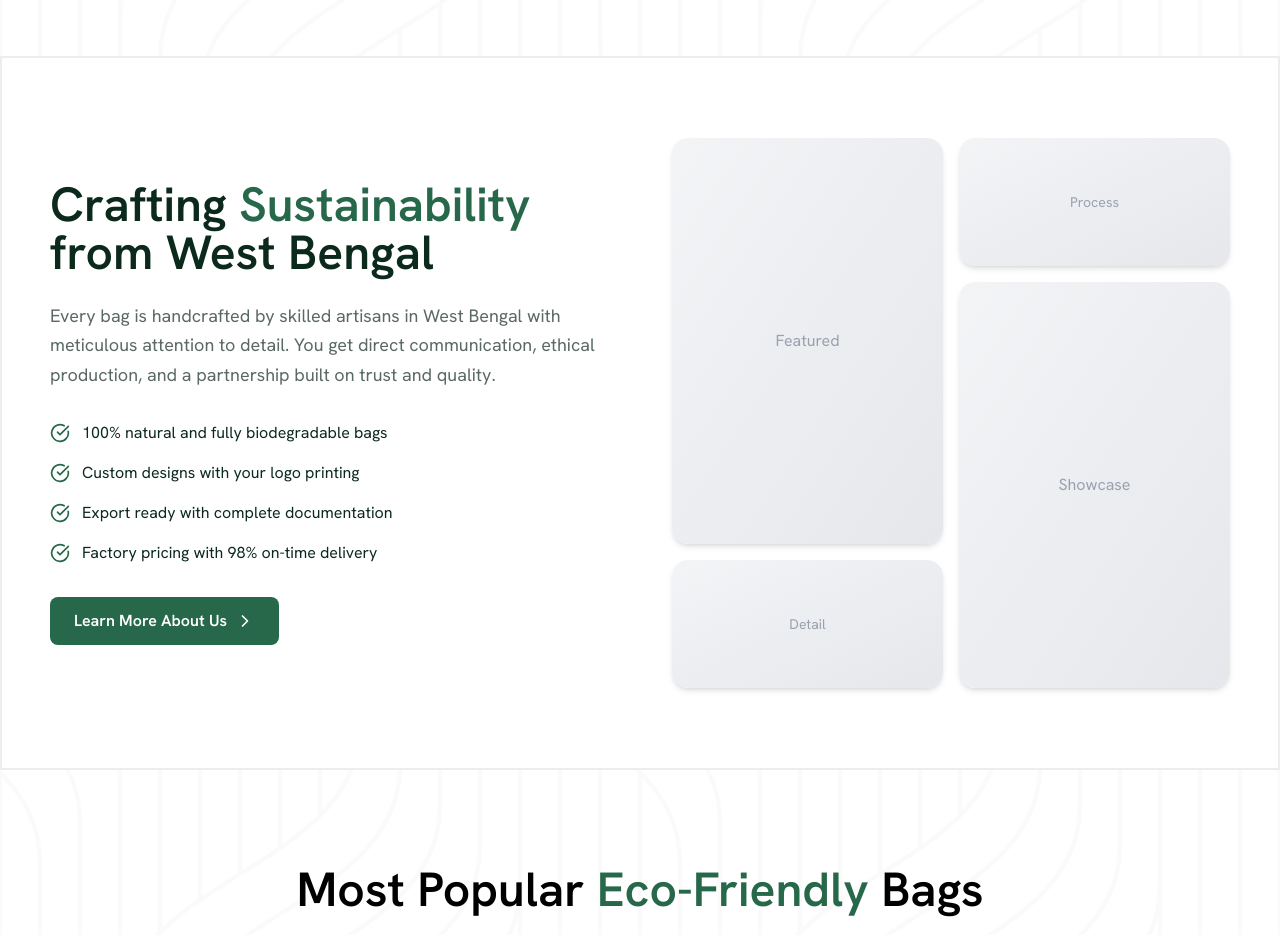
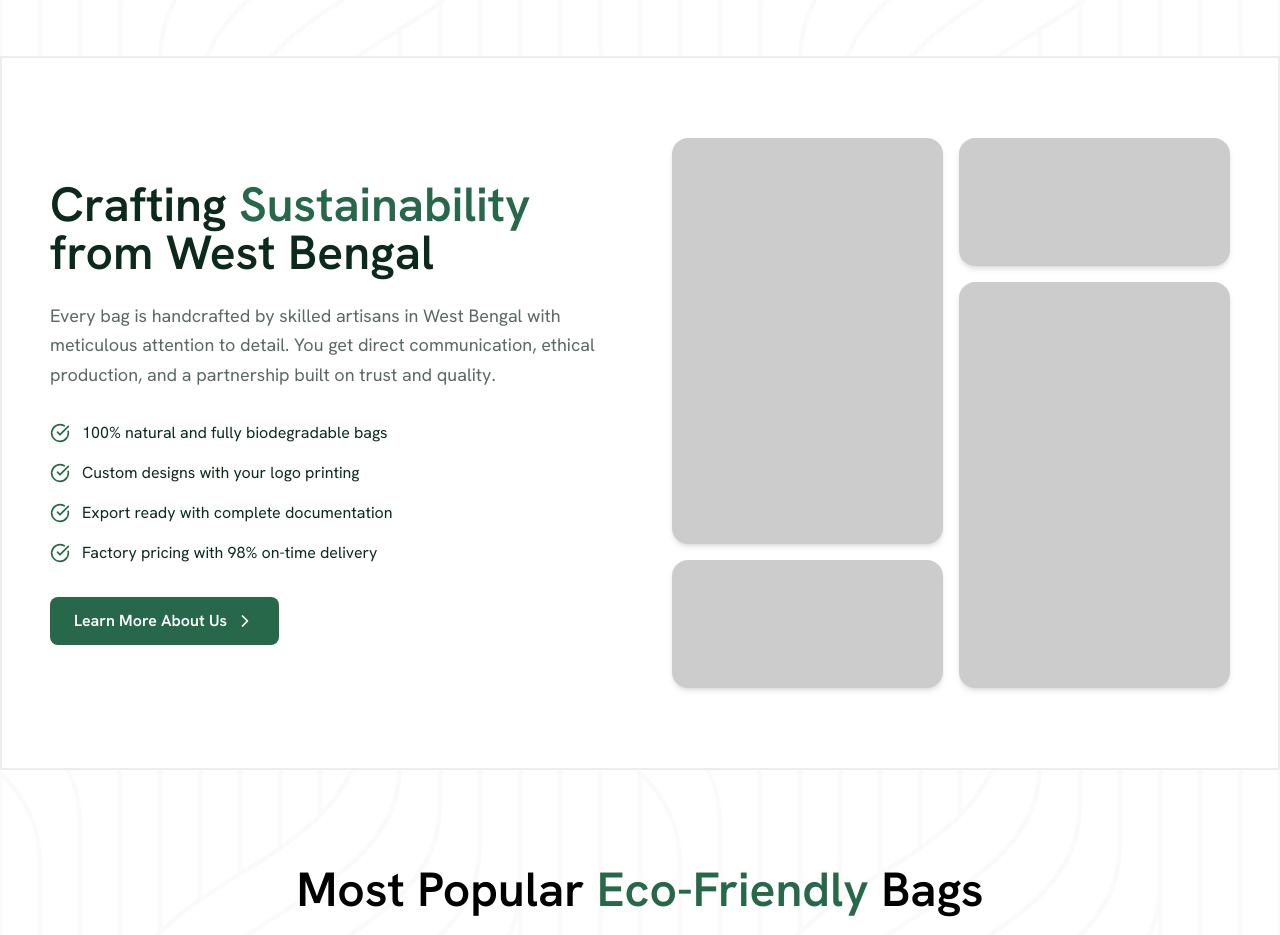
Before and after one commit to datta-sayak/ecommerce-cms, a Next.js app: page / in a window 1280 px wide. Shown: the part 1500-2435 px from the top of the page. Built offline with nearby package versions, Linux system fonts and the light colour scheme.

Commit message:
style: home page design refinements

```diff
--- a/app/sections/CraftingSection.tsx
+++ b/app/sections/CraftingSection.tsx
@@ -48,34 +48,26 @@ export default function CraftingSection() {
             {/* Left Column */}
             <div className="flex flex-col gap-4">
               {/* Large square box */}
-              <div className="flex-1 bg-gradient-to-br from-gray-100 to-gray-200 rounded-2xl overflow-hidden shadow-md hover:shadow-xl transition-shadow">
-                <div className="w-full h-full flex items-center justify-center text-gray-400">
-                  Featured
-                </div>
+              <div className="flex-1 bg-black/20 rounded-2xl overflow-hidden shadow-md hover:shadow-xl transition-shadow">
+                {/* image */}
               </div>
 
               {/* Small horizontal box - bottom left */}
-              <div className="h-24 md:h-32 bg-gradient-to-br from-gray-100 to-gray-200 rounded-2xl overflow-hidden shadow-md hover:shadow-xl transition-shadow">
-                <div className="w-full h-full flex items-center justify-center text-gray-400 text-sm">
-                  Detail
-                </div>
+              <div className="h-24 md:h-32 bg-black/20 rounded-2xl overflow-hidden shadow-md hover:shadow-xl transition-shadow">
+                {/* image */}
               </div>
             </div>
 
             {/* Right Column */}
             <div className="flex flex-col gap-4">
               {/* Small horizontal box - top right */}
-              <div className="h-24 md:h-32 bg-gradient-to-br from-gray-100 to-gray-200 rounded-2xl overflow-hidden shadow-md hover:shadow-xl transition-shadow">
-                <div className="w-full h-full flex items-center justify-center text-gray-400 text-sm">
-                  Process
-                </div>
+              <div className="h-24 md:h-32 bg-black/20 rounded-2xl overflow-hidden shadow-md hover:shadow-xl transition-shadow">
+                {/* image */}
               </div>
 
               {/* Tall vertical box */}
-              <div className="flex-1 bg-gradient-to-br from-gray-100 to-gray-200 rounded-2xl overflow-hidden shadow-md hover:shadow-xl transition-shadow">
-                <div className="w-full h-full flex items-center justify-center text-gray-400">
-                  Showcase
-                </div>
+              <div className="flex-1 bg-black/20 rounded-2xl overflow-hidden shadow-md hover:shadow-xl transition-shadow">
+                {/* image */}
               </div>
             </div>
           </div>
```
